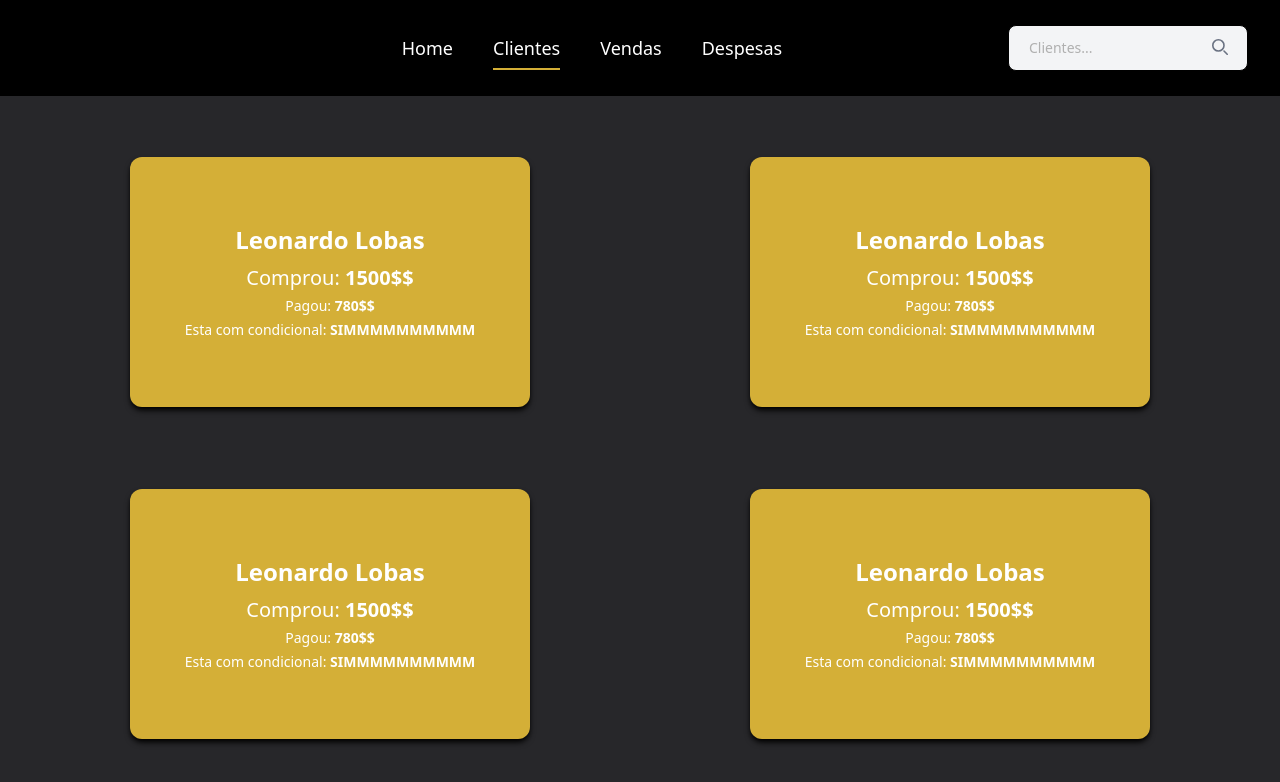
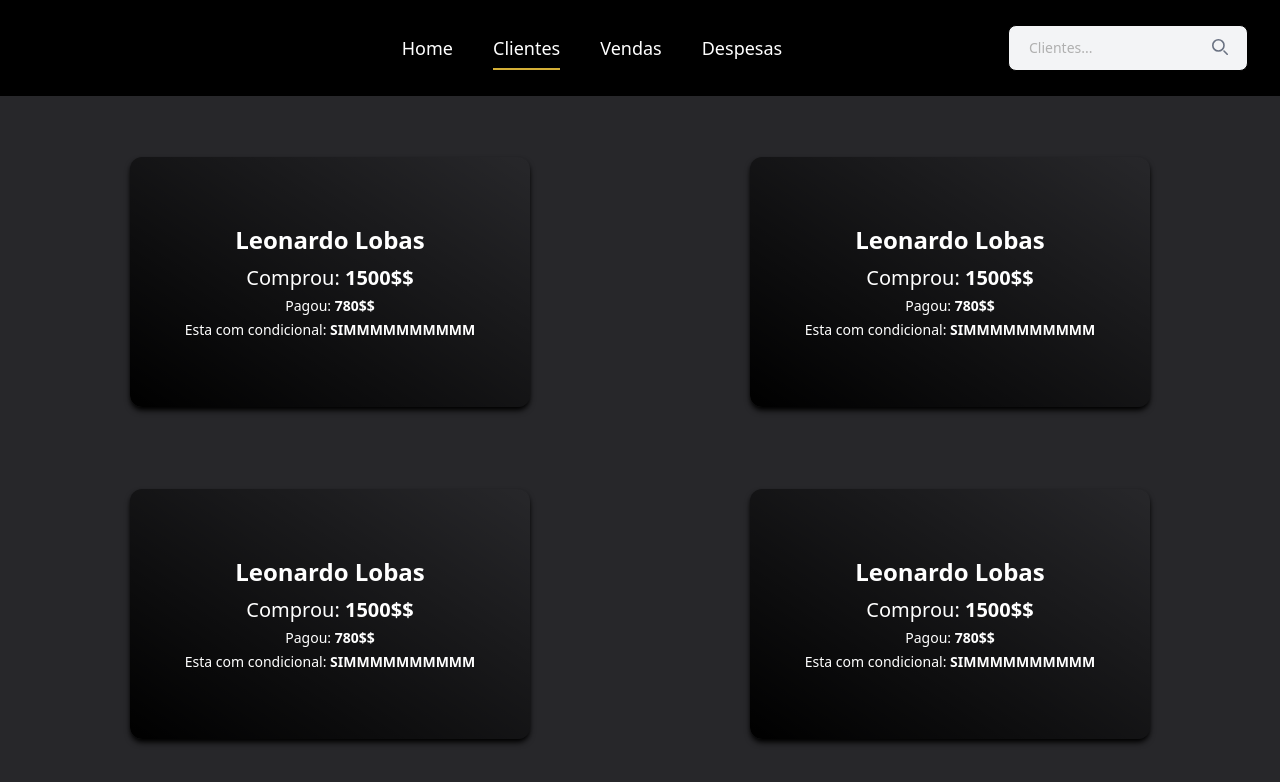
Before and after one commit to LeonardoLobas/Gest-o, a React (Vite) app: page /CadastroCliente in a window 1280 px wide. Shown: the top 782 px of the page. Built offline with nearby package versions, Linux system fonts and the light colour scheme.

Commit message:
Atualizar estilo do componente CadastroClientes para utilizar um gradiente de fundo, melhorando a estética visual.

```diff
--- a/src/Components/CadastroClientes.tsx
+++ b/src/Components/CadastroClientes.tsx
@@ -124,7 +124,7 @@ const CadastroClientes = () => {
                     {[1, 2, 3, 4].map((item, index) => (
                         <motion.div
                             key={index}
-                            className="bg-details w-[400px] h-[250px] shadow-md shadow-background place-items-center content-center text-text-main rounded-xl p-2 cursor-pointer"
+                            className="bg-gradient-to-tr from-background  details w-[400px] h-[250px] shadow-md shadow-background place-items-center content-center text-text-main rounded-xl p-2 cursor-pointer"
                             whileHover={{ scale: 1.05 }}
                             onClick={() => handleExpand(index)}
                         >
```
